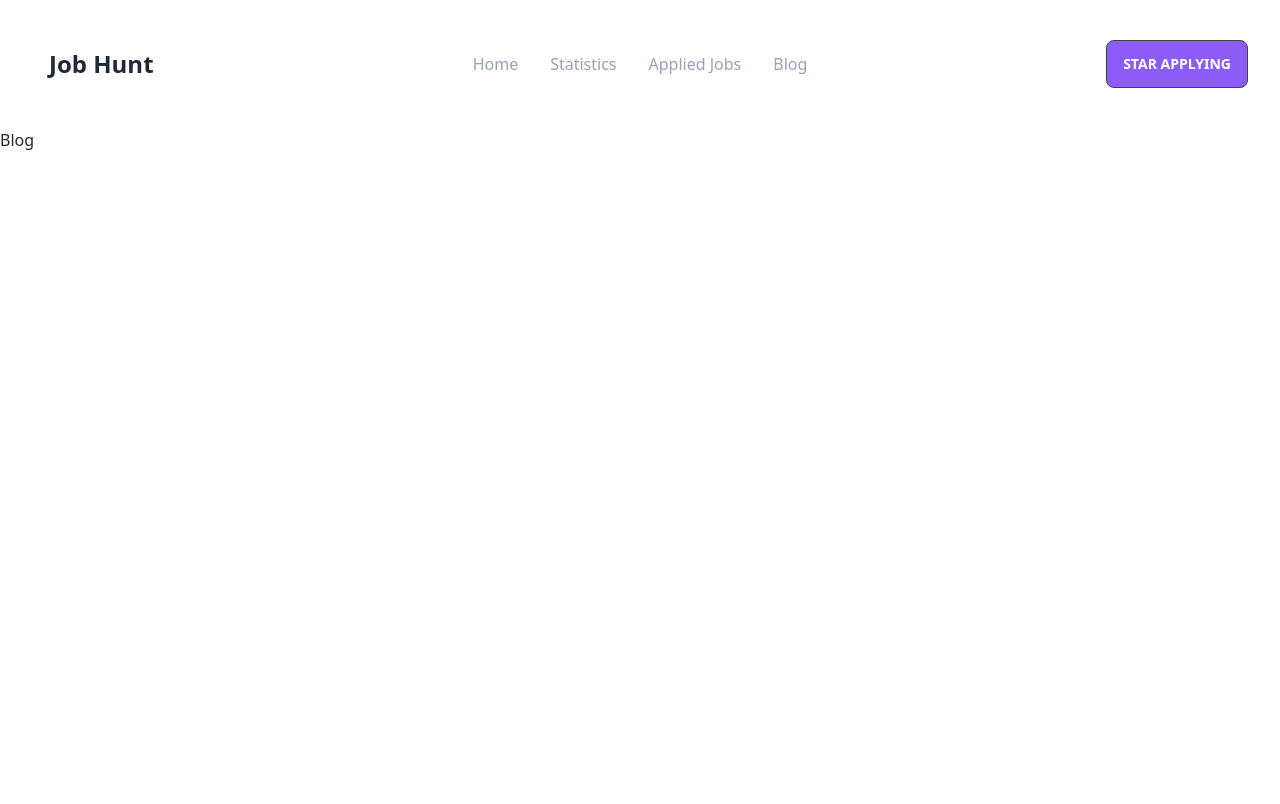
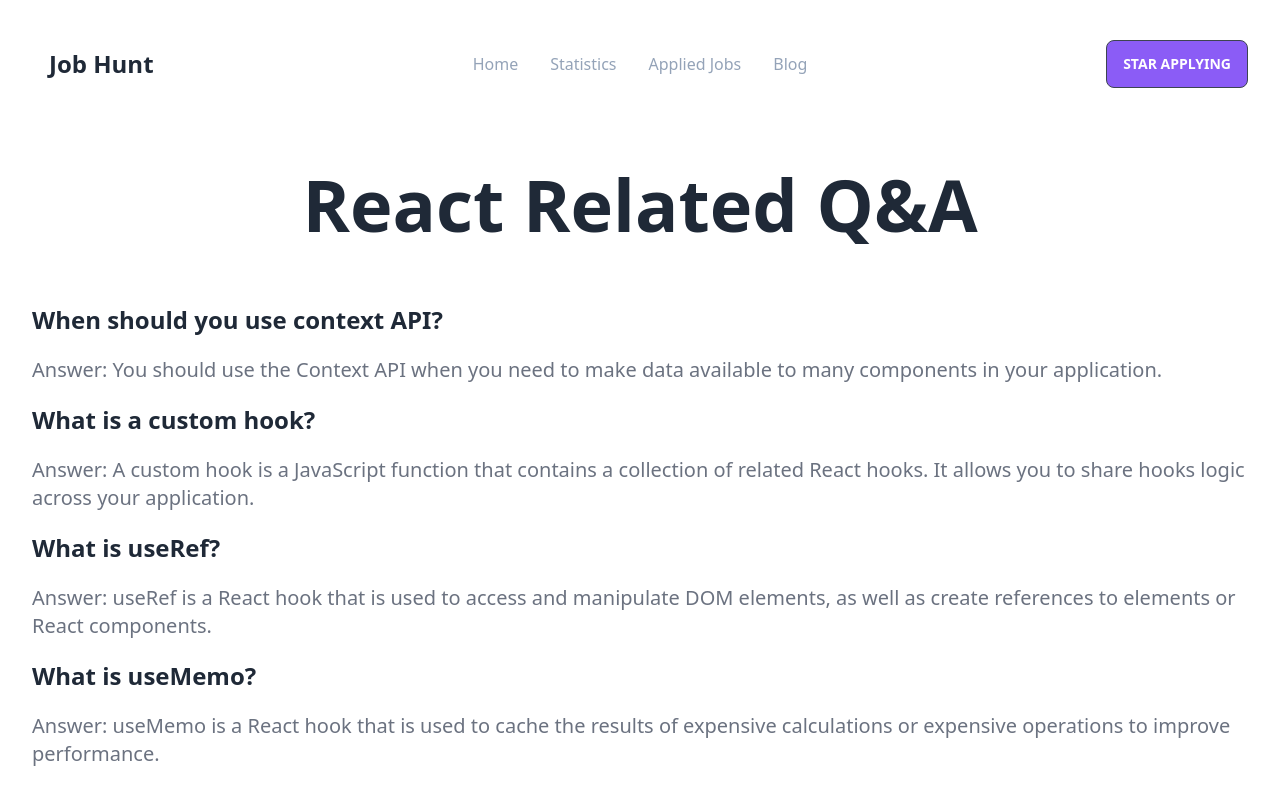
Before and after one commit to maksudur-pro/job-hunt, a React (Vite) app: page /blog in a window 1280 px wide. Shown: the top 804 px of the page. Built offline with nearby package versions, Linux system fonts and the light colour scheme.

Commit message:
added blog

```diff
--- a/src/Components/AppliedJobs.jsx
+++ b/src/Components/AppliedJobs.jsx
@@ -14,7 +14,8 @@ const AppliedJobs = () => {
     }
   }
   return (
-    <div>
+    <div className="my-container">
+      <h1 className="text-2xl text-center font-bold mb-10">Applied Jobs</h1>
       {appJob.map((ap) => (
         <SingleAppliedJobs ap={ap} key={ap.id}></SingleAppliedJobs>
       ))}
--- a/src/Components/Blog.jsx
+++ b/src/Components/Blog.jsx
@@ -2,8 +2,34 @@ import React from "react";
 
 const Blog = () => {
   return (
-    <div>
-      <h1>Blog</h1>
+    <div className="my-container">
+      <h2 className="md:text-5xl lg:text-7xl font-bold text-center">
+        React Related Q&A
+      </h2>
+      <div className="my-16">
+        <p className="text-2xl font-bold">When should you use context API?</p>
+        <p className="text-xl text-gray-500 my-5">
+          Answer: You should use the Context API when you need to make data
+          available to many components in your application.
+        </p>
+        <p className="text-2xl font-bold">What is a custom hook?</p>
+        <p className="text-xl text-gray-500 my-5">
+          Answer: A custom hook is a JavaScript function that contains a
+          collection of related React hooks. It allows you to share hooks logic
+          across your application.
+        </p>
+        <p className="text-2xl font-bold">What is useRef?</p>
+        <p className="text-xl text-gray-500 my-5">
+          Answer: useRef is a React hook that is used to access and manipulate
+          DOM elements, as well as create references to elements or React
+          components.
+        </p>
+        <p className="text-2xl font-bold">What is useMemo?</p>
+        <p className="text-xl text-gray-500 my-5">
+          Answer: useMemo is a React hook that is used to cache the results of
+          expensive calculations or expensive operations to improve performance.
+        </p>
+      </div>
     </div>
   );
 };
--- a/src/Components/SingleAppliedJobs.jsx
+++ b/src/Components/SingleAppliedJobs.jsx
@@ -17,8 +17,8 @@ const SingleAppliedJobs = ({ ap }) => {
             </div>
             <div>
               <p>{title}</p>
-              <div className="fle ">
-                <button>{type}</button>
+              <div>
+                <button className="mr-3">{type}</button>
                 <button>{work}</button>
               </div>
               <div className="flex">
```
